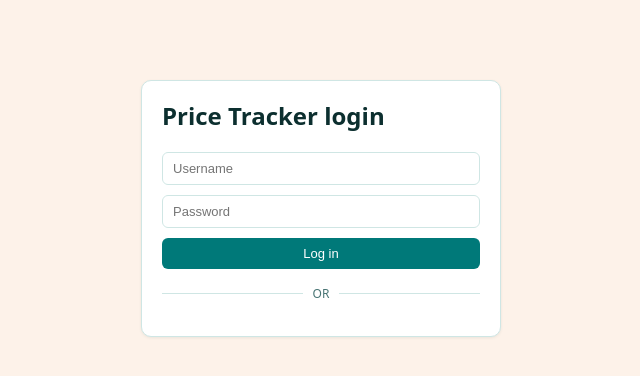
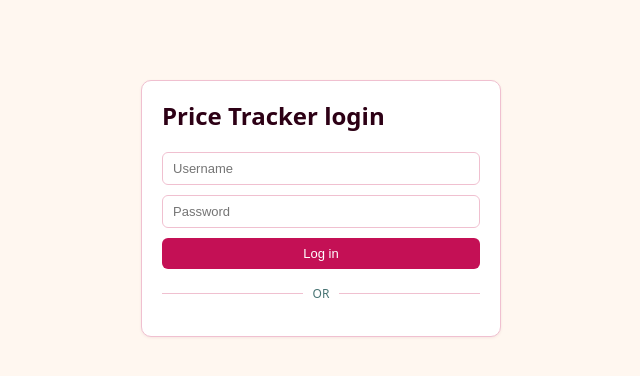
Before and after one commit to Nectorsoftware7/price-tracker-frontend, a React (Vite) app: page /login in a window 1280 px wide. Shown: the top 376 px of the page, without its empty margins (319-959 px from the left). Built offline with nearby package versions, Linux system fonts and the light colour scheme; no server answers.

Commit message:
feat: apply new brand color palette (maroon/pink/yellow)

```diff
--- a/src/index.css
+++ b/src/index.css
@@ -1,25 +1,16 @@
 :root {
-  /* Palette: deep teal (#007979) -> teal (#24B1B1) -> cream -> peach, per the provided
-     reference swatch. Variable names stay as "--blue-*" because most of the stylesheet
-     already references them — only the values changed. (They have never actually held
-     blue; the names are historical.) */
-  --blue-50: #fdf2e9;   /* page ground — the cream band */
-  --blue-200: #fbdcc0;  /* peach band — secondary button fills */
-  /* The swatch's bright teal (#24B1B1) is too light to carry white text — measured at
-     2.6:1, well under the 4.5:1 needed for body-size text. So solid fills that print
-     white on top use the deep teal, and the bright teal is kept for marks read against
-     the page rather than under text: chart lines, the accent bar, focus rings. */
-  --teal-bright: #24b1b1;
-  --blue-500: #007979;  /* solid fills with white text — buttons, active nav, avatar */
-  --blue-900: #005e5e;  /* darker teal — navbar, headings, hover states */
+  /* Palette: dark maroon (#7D0038) -> hot pink (#F62477) -> light pink -> light yellow */
+  --blue-50: #fff7f0;     /* page background — warm cream-yellow */
+  --blue-200: #f9b8cf;    /* light pink — secondary button fills */
+  --teal-bright: #f62477; /* hot pink — accent, chart lines, focus rings */
+  --blue-500: #c41055;    /* deep pink/crimson — buttons, active nav, avatar */
+  --blue-900: #7d0038;    /* dark maroon — navbar, headings, hover states */
   --white: #ffffff;
-  /* Neutrals biased toward the accent rather than a flat grey, so text sits in the same
-     family as the teal instead of reading as a separate palette. */
-  --text: #0c2f2f;
-  --text-muted: #487474;
-  --border: #cfe6e4;
-  --navbar-bg: #007979;
-  --navbar-bg-hover: #005e5e;
+  --text: #2d0015;
+  --text-muted: #8b3055;
+  --border: #f0c0d0;
+  --navbar-bg: #7d0038;
+  --navbar-bg-hover: #5c002a;
 }
 
 * { box-sizing: border-box; }
@@ -27,7 +18,7 @@
 .viewer-blocked-overlay {
   position: fixed;
   inset: 0;
-  background: rgba(6, 34, 34, 0.45);
+  background: rgba(125, 0, 56, 0.45);
   display: flex;
   align-items: center;
   justify-content: center;
@@ -40,7 +31,7 @@
   padding: 24px;
   max-width: 360px;
   width: 100%;
-  box-shadow: 0 12px 40px rgba(6, 34, 34, 0.25);
+  box-shadow: 0 12px 40px rgba(125, 0, 56, 0.25);
 }
 .viewer-blocked-modal .btn {
   width: 100%;
@@ -118,7 +109,7 @@ a { color: var(--blue-900); }
   background: var(--white);
   border: 1px solid var(--border);
   border-radius: 10px;
-  box-shadow: 0 4px 16px rgba(0, 63, 63, 0.18);
+  box-shadow: 0 4px 16px rgba(125, 0, 56, 0.18);
   padding: 12px;
   width: 200px;
   z-index: 40;
@@ -185,7 +176,7 @@ a { color: var(--blue-900); }
   border-radius: 10px;
   padding: 18px 20px;
   margin-bottom: 16px;
-  box-shadow: 0 1px 3px rgba(0, 63, 63, 0.08);
+  box-shadow: 0 1px 3px rgba(125, 0, 56, 0.08);
 }
 
 /* Column widths are set via <colgroup> in the JSX now (the one thing table-layout:
@@ -333,7 +324,7 @@ input[type="date"] {
     background: var(--white);
     border-top: 1px solid var(--border);
     padding: 6px 2px calc(6px + env(safe-area-inset-bottom));
-    box-shadow: 0 -2px 10px rgba(0, 63, 63, 0.08);
+    box-shadow: 0 -2px 10px rgba(125, 0, 56, 0.08);
   }
   .bottom-nav a {
     flex: 1;
@@ -386,7 +377,7 @@ input[type="date"] {
   height: 52px;
   border-radius: 50%;
   background: conic-gradient(from 0deg, var(--blue-500), var(--blue-900), var(--blue-200), var(--blue-500));
-  box-shadow: 0 6px 18px rgba(0, 63, 63, 0.25);
+  box-shadow: 0 6px 18px rgba(125, 0, 56, 0.25);
   animation: loader-spin 0.9s linear infinite;
   position: relative;
 }
```
